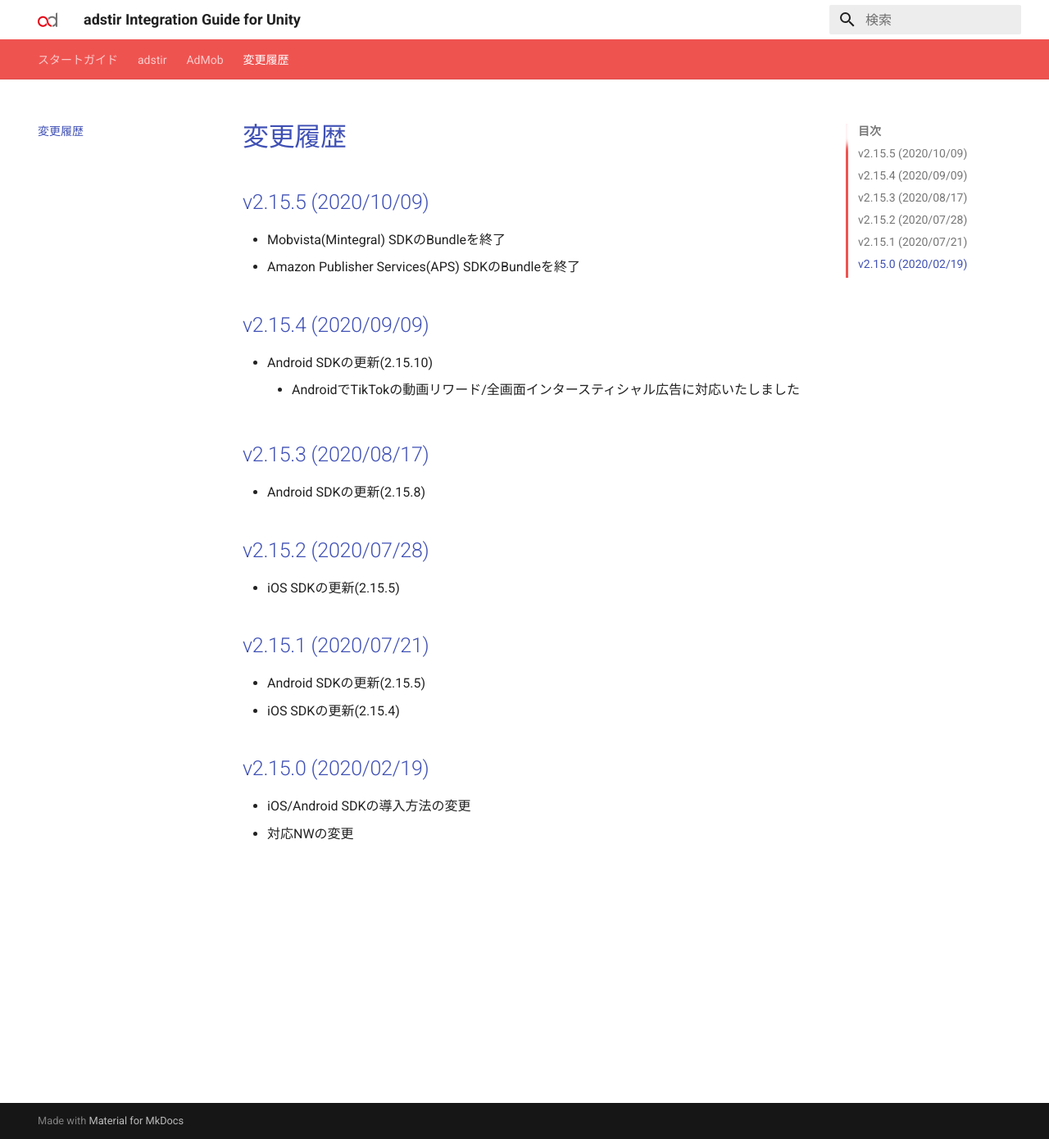
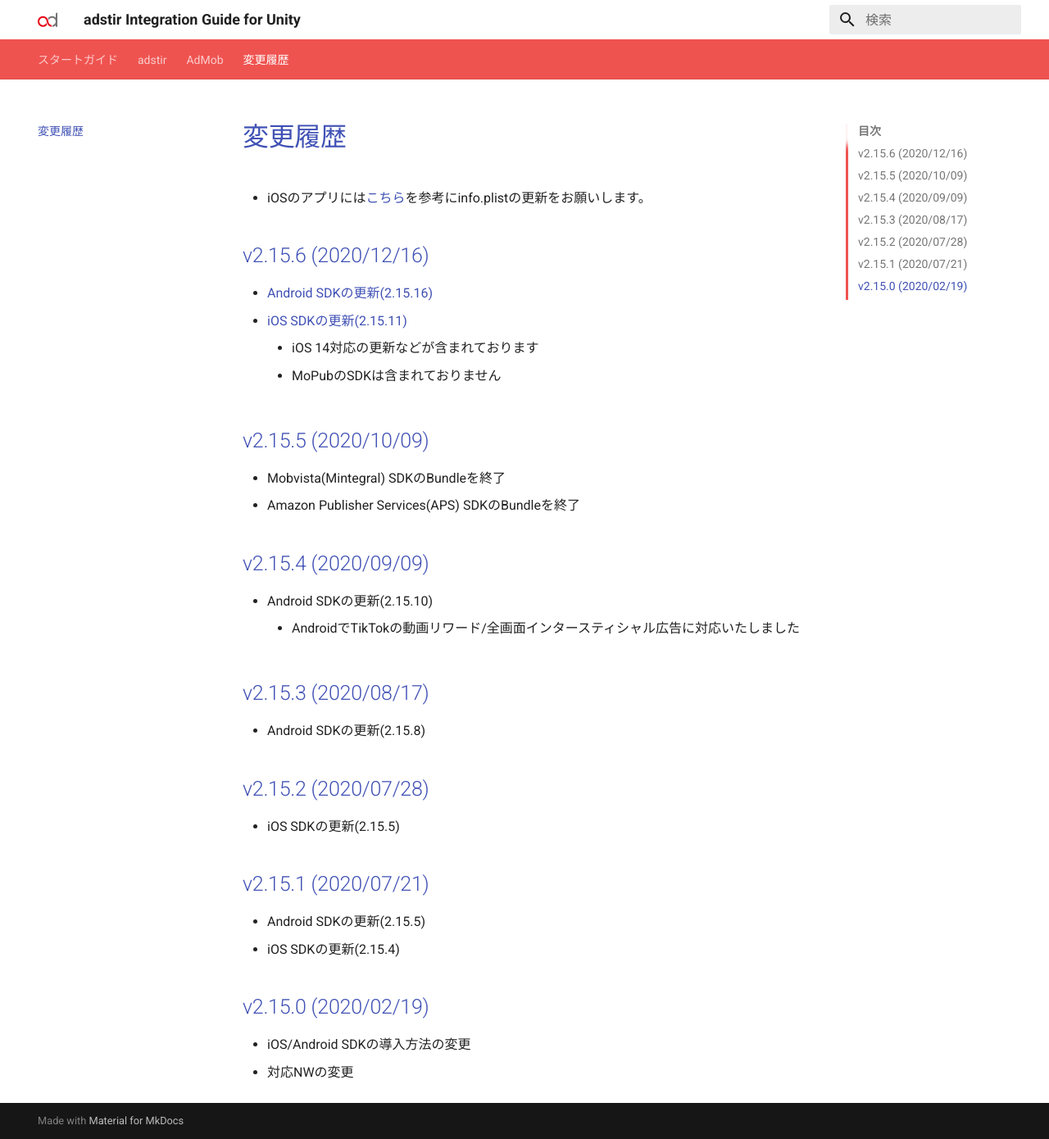
Before and after one commit to united-adstir/unity-plugin-docs, an MkDocs documentation site: the page built from docs/changelog.md, in a window 1280 px wide and 1390 px high. Shown: the whole window at 82% size. Built offline with MkDocs 1.6.1 and Material for MkDocs 9.7.7, drawn with Linux system fonts in a browser that asks for light colours.

Commit message:
adstir 2.15.6

```diff
--- a/docs/changelog.md
+++ b/docs/changelog.md
@@ -1,4 +1,13 @@
 # 変更履歴
+
+ * iOSのアプリには[こちら](https://united-adstir.github.io/ios-sdk-docs/adstir/init/ios14.html)を参考にinfo.plistの更新をお願いします。
+
+## v2.15.6 (2020/12/16)
+
+- [Android SDKの更新(2.15.16)](https://united-adstir.github.io/android-sdk-docs/changelog.html#v21516-20201215)
+- [iOS SDKの更新(2.15.11)](https://united-adstir.github.io/ios-sdk-docs/changelog.html#v21511-20201209)
+    - iOS 14対応の更新などが含まれております
+    - MoPubのSDKは含まれておりません
 
 ## v2.15.5 (2020/10/09)
 
```
Also changed, not shown: docs/adstir/index.md (+2 -2 lines), docs/adstir/init.md (+4 -0 lines).
